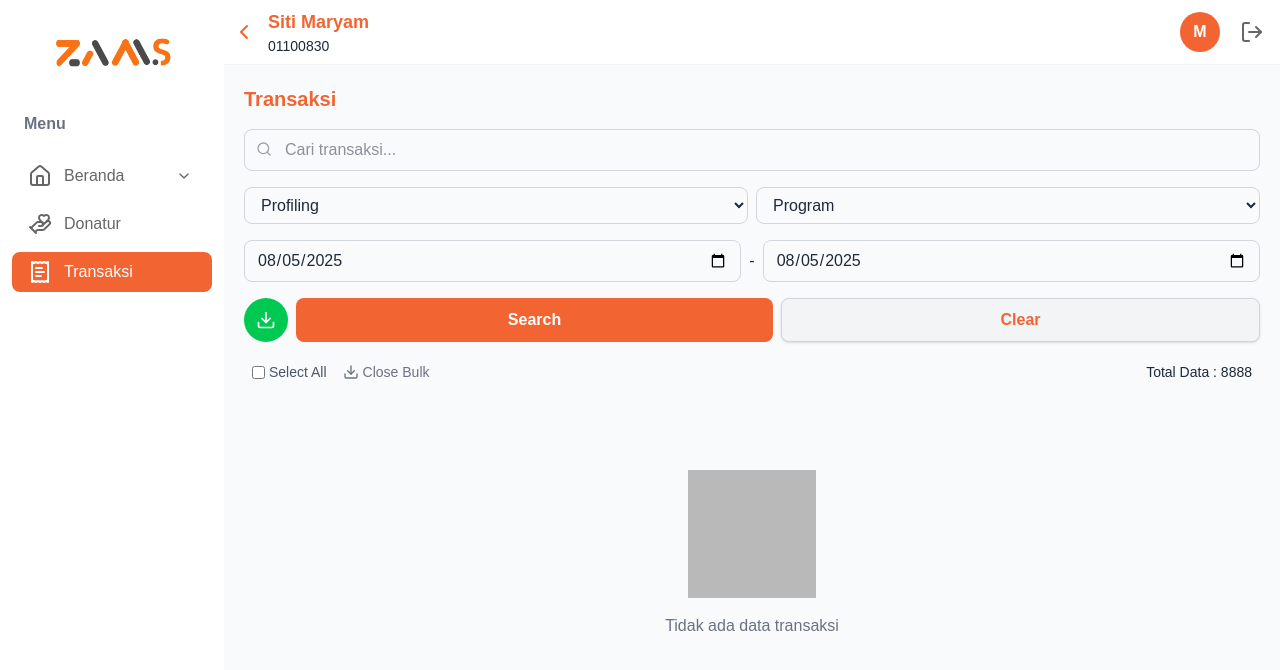
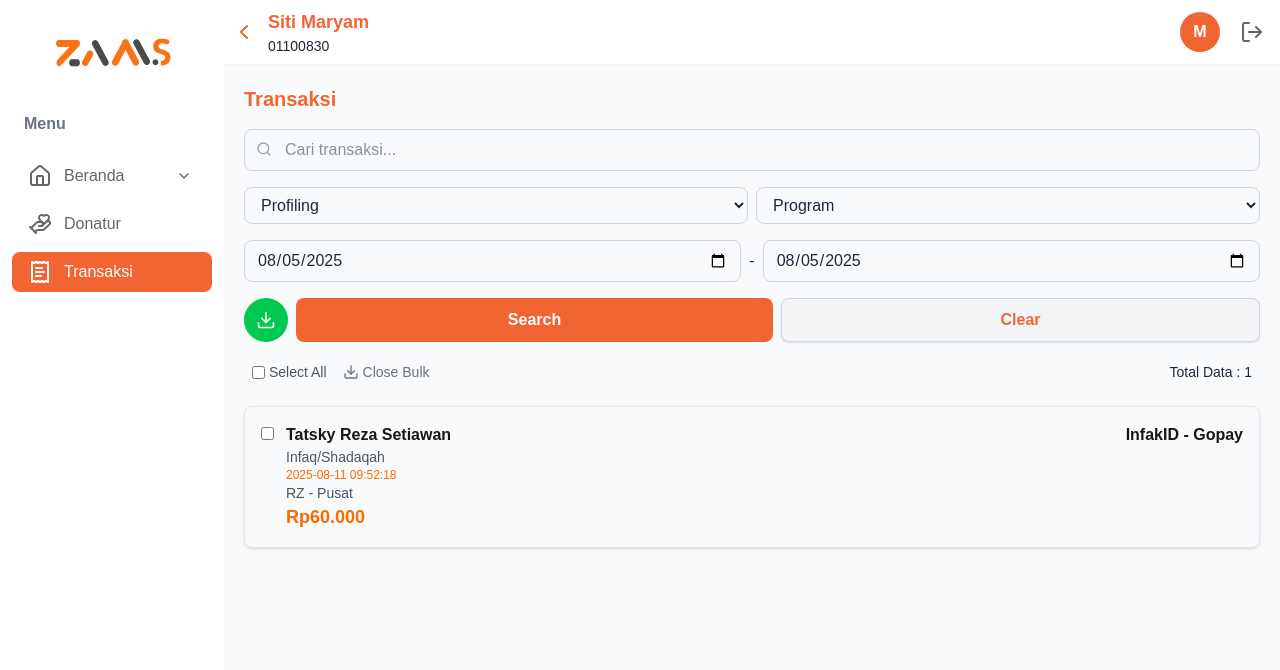
Before and after one commit to MuhammadRevy49/zams, a Next.js app: page /transaksi in a window 1280 px wide. Shown: the top 670 px of the page. Built offline with nearby package versions, Linux system fonts and the light colour scheme; grey boxes are pictures that could not be loaded.

Commit message:
Bismillah: upt UI donatur dan transaksi

```diff
--- a/app/donatur/page.jsx
+++ b/app/donatur/page.jsx
@@ -12,8 +12,6 @@ export default function DonaturPage() {
   const [isAdvancedOpen, setIsAdvancedOpen] = useState(false);
   const [startDate, setStartDate] = useState("mm/dd/yy");
   const [endDate, setEndDate] = useState("mm/dd/yy");
-
-  // === tambahan: selected items ===
   const [selectedItems, setSelectedItems] = useState([]);
 
   // Dummy fetch - nanti tinggal ganti endpoint asli
@@ -26,7 +24,6 @@ export default function DonaturPage() {
           { id: 3, name: "Muhammad Revy", kode: "01100830125", status: "High Spender, Full Engage,-", prospek: "Last Prospek: 10/08/2025", retail: "Retail, Retensi", total: 14000, tanggal: "2025-08-09", jenis: "Infaq/Shadaqah", respon: "closing" },
           { id: 4, name: "Fauzy Achmad", kode: "01100830321", status: "Low Spender, Full Engage,-", prospek: "Last Prospek: 11/08/2025", retail: "Retail, Platinum", total: 25000, tanggal: "2025-08-07", jenis: "Infaq/Shadaqah", respon: "closing" },
         ];
-        // simulasi delay
         await new Promise((res) => setTimeout(res, 300));
         setDonaturList(dummy);
       } catch (err) {
@@ -40,22 +37,17 @@ export default function DonaturPage() {
     d.name.toLowerCase().includes(search.toLowerCase())
   );
 
-  // visible ids from filtered list
   const visibleIds = filteredDonatur.map(d => d.id);
 
-  // helper: toggle single select
   const toggleSelect = (id) => {
     setSelectedItems(prev => prev.includes(id) ? prev.filter(x => x !== id) : [...prev, id]);
   };
 
-  // helper: toggle select all visible (filtered) items
   const toggleSelectAll = () => {
     const allVisibleSelected = visibleIds.length > 0 && visibleIds.every(id => selectedItems.includes(id));
     if (allVisibleSelected) {
-      // unselect only visible ones
       setSelectedItems(prev => prev.filter(id => !visibleIds.includes(id)));
     } else {
-      // add visible ones
       setSelectedItems(prev => Array.from(new Set([...prev, ...visibleIds])));
     }
   };
@@ -88,7 +80,7 @@ export default function DonaturPage() {
           )}
         </div>
         <button
-          onClick={() => setIsAdvancedOpen(!isAdvancedOpen)} // toggle dropdown
+          onClick={() => setIsAdvancedOpen(!isAdvancedOpen)}
           className="text-center p-2 flex-col justify-center hover:bg-gray-300 hover:cursor-pointer rounded-lg text-[#F26532] transition-all"
         >
           <FaSearchPlus />
--- a/app/transaksi/page.jsx
+++ b/app/transaksi/page.jsx
@@ -10,12 +10,25 @@ export default function TransaksiPage() {
   const [startDate, setStartDate] = useState("2025-08-05");
   const [endDate, setEndDate] = useState("2025-08-05");
   const [loading, setLoading] = useState(false);
-  const [data, setData] = useState([]);
+  const [data, setData] = useState([
+    {
+      id: 1,
+      nama: "Tatsky Reza Setiawan",
+      program: "Infaq/Shadaqah",
+      waktu: "2025-08-11 09:52:18",
+      metode: "InfakID - Gopay",
+      lokasi: "RZ - Pusat",
+      nominal: 60000,
+      checked: false,
+    },
+  ]);
+
+  const [selectAll, setSelectAll] = useState(false);
 
   const handleSearch = () => {
     setLoading(true);
     setTimeout(() => {
-      setData([]); // nanti ganti dengan API call
+      setData((prev) => prev); // nanti ganti dengan API call
       setLoading(false);
     }, 1500);
   };
@@ -26,6 +39,22 @@ export default function TransaksiPage() {
     setStartDate("");
     setEndDate("");
     setData([]);
+  };
+
+  const toggleSelectAll = () => {
+    const newValue = !selectAll;
+    setSelectAll(newValue);
+    setData((prev) =>
+      prev.map((item) => ({ ...item, checked: newValue }))
+    );
+  };
+
+  const toggleCheckbox = (id) => {
+    setData((prev) =>
+      prev.map((item) =>
+        item.id === id ? { ...item, checked: !item.checked } : item
+      )
+    );
   };
 
   return (
@@ -70,7 +99,7 @@ export default function TransaksiPage() {
           onChange={(e) => setFilter(e.target.value)}
           className="flex-1 text-gray-800 min-w-[150px] border border-gray-300 rounded-lg px-3 py-2 focus:ring-2 focus:ring-orange-300 focus:outline-none transition-all"
         >
-          <option value="Profiling">Program</option>
+          <option value="Program">Program</option>
           <option value="Donasi">Donasi</option>
           <option value="Refund">Refund</option>
         </select>
@@ -116,14 +145,19 @@ export default function TransaksiPage() {
       <div className="flex flex-wrap justify-between mt-3 gap-2">
         <div className="flex items-center gap-4 text-sm text-gray-600 p-2">
           <label className="flex items-center gap-1">
-            <input type="checkbox" /> Select All
+            <input
+              type="checkbox"
+              checked={selectAll}
+              onChange={toggleSelectAll}
+            />{" "}
+            Select All
           </label>
           <button className="flex items-center gap-1 text-gray-500 hover:text-gray-700 transition-all">
             <FiDownload size={16} /> Close Bulk
           </button>
         </div>
         <p className="p-2 text-gray-800 text-xs md:text-sm">
-          Total Data : 8888
+          Total Data : {data.length}
         </p>
       </div>
 
@@ -143,7 +177,35 @@ export default function TransaksiPage() {
           <p className="text-gray-500">Tidak ada data transaksi</p>
         </div>
       ) : (
-        <div>{/* List transaksi nanti taruh di sini */}</div>
+        <div className="mt-4 flex flex-col gap-3">
+          {data.map((item) => (
+            <div
+              key={item.id}
+              className={`flex items-start gap-3 p-4 rounded-lg border ${
+                item.checked ? "border-orange-400 bg-orange-50" : "border-gray-200"
+              } shadow-sm`}
+            >
+              <input
+                type="checkbox"
+                checked={item.checked}
+                onChange={() => toggleCheckbox(item.id)}
+                className="mt-1"
+              />
+              <div className="flex-1">
+                <div className="flex justify-between">
+                  <p className="font-bold">{item.nama}</p>
+                  <p className="font-bold">{item.metode}</p>
+                </div>
+                <p className="text-sm text-gray-600">{item.program}</p>
+                <p className="text-xs text-orange-500">{item.waktu}</p>
+                <p className="text-sm text-gray-600">{item.lokasi}</p>
+                <p className="text-lg font-bold text-orange-500">
+                  Rp{item.nominal.toLocaleString("id-ID")}
+                </p>
+              </div>
+            </div>
+          ))}
+        </div>
       )}
     </div>
   );
```
